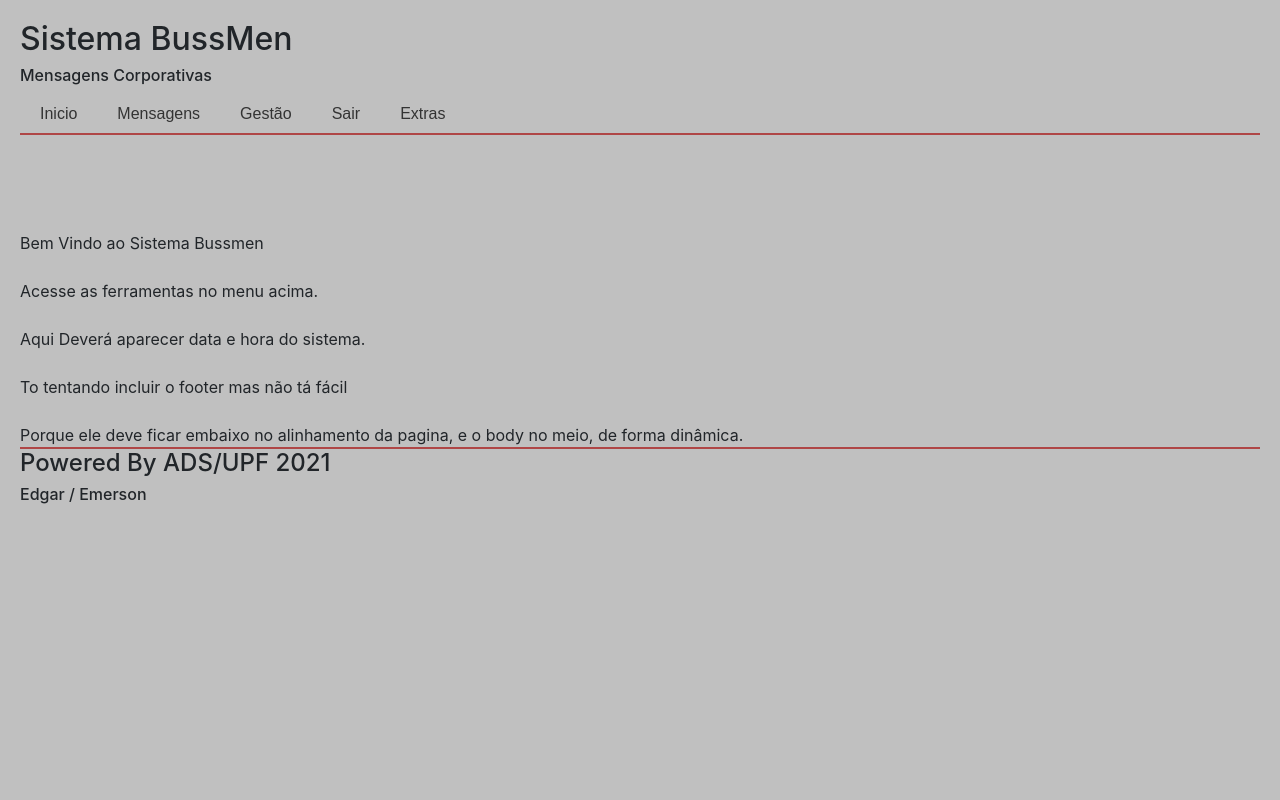
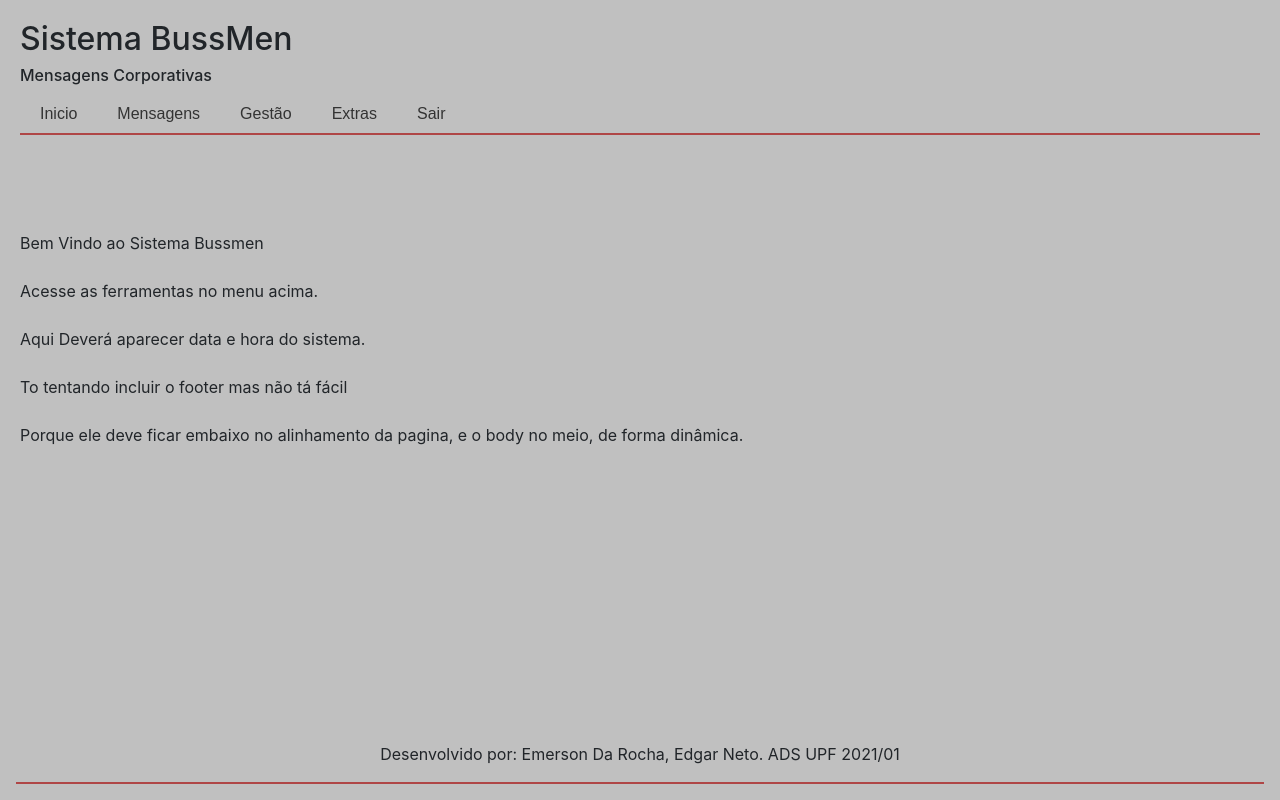
Before and after one commit to emersonrs01/BussMen, a PHP site: page / in a window 1280 px wide. Run offline with PHP 8.4, Linux system fonts and the light colour scheme.

Commit message:
Ataulizando Footer/Header

```diff
--- a/footer.php
+++ b/footer.php
@@ -9,15 +9,15 @@
 	<link href="resources/smartmenus/css/sm-mint/sm-mint.css" rel="stylesheet" type="text/css"/>
 	<link rel="stylesheet" href="resources/fontawesome/css/all.css">
 	<link rel="stylesheet" href="resources/estilos.css">
+
 </head>
 <body>
-    <footer style="display: absolute; left: 0px; top: 100%">
-        <nav class="main-nav" role="navigation">
-	        <ul id="main-menu" class="sm sm-mint">
-	    </ul>
-	    </nav>
-<h4>Powered By ADS/UPF 2021</h4>
-<h6>Edgar / Emerson</h6>
-    </footer>
+<footer class="fixed-bottom bg-light text-center text-lg-start">
+  <div class="text-center p-3" style="background-color: silver;">
+	<p>Desenvolvido por: Emerson Da Rocha, Edgar Neto.
+ADS UPF 2021/01</p>
+<ul id="main-menu" class="sm sm-mint">
+  </div>
+</footer>
 </body>
 </html>
--- a/head.php
+++ b/head.php
@@ -20,18 +20,23 @@
 	      <ul>
 	        <li><a href="/mensagens/enviar.php">Enviar</a></li>
 	        <li><a href="/mensagens/enviadas.php">Enviadas</a></li>
-            <li><a href="/mensagens/recebidas.php">Recebidas</a></li></ul>
-            <li><a href="#">Gestão</a>
+          <li><a href="/mensagens/recebidas.php">Recebidas</a></li>
+				</ul>
+			</li>
+      <li><a href="#">Gestão</a>
 	      <ul>
 	        <li><a href="/gestao/grupos.php">Grupos</a></li>
-	        <li><a href="/gestao/usuarios.php">Usuários</a></li></ul>
-            <li><a href="sair.php">Sair</a></li>
-            <li ali><a href="sair.php">Extras</a>
-            <ul>
-	        <li><a href="http://www.upf.br">UPF.BR</a></li>
-	        <li><a href="http://www.duotech.inf.br">DuoTech Tecnologia</a></li>
-            <li><a href="http://www.compassouol.com">Compasso UOL</a></li></ul>
+	        <li><a href="/gestao/usuarios.php">Usuários</a></li>
+				</ul>
+			</li>
+      <li><a href="sair.php">Extras</a>
+          <ul>
+	        	<li><a href="http://www.upf.br">UPF.BR</a></li>
+	        	<li><a href="http://www.duotech.inf.br">DuoTech Tecnologia</a></li>
+            <li><a href="http://www.compassouol.com">Compasso UOL</a></li>
+					</ul>
         </li>
+				<li><a href="sair.php">Sair</a></li>
 	</nav>
 		<script type="text/javascript" src="resources/smartmenus/libs/jquery/jquery.js"></script>
 		<script type="text/javascript" src="resources/smartmenus/jquery.smartmenus.js"></script>
```
